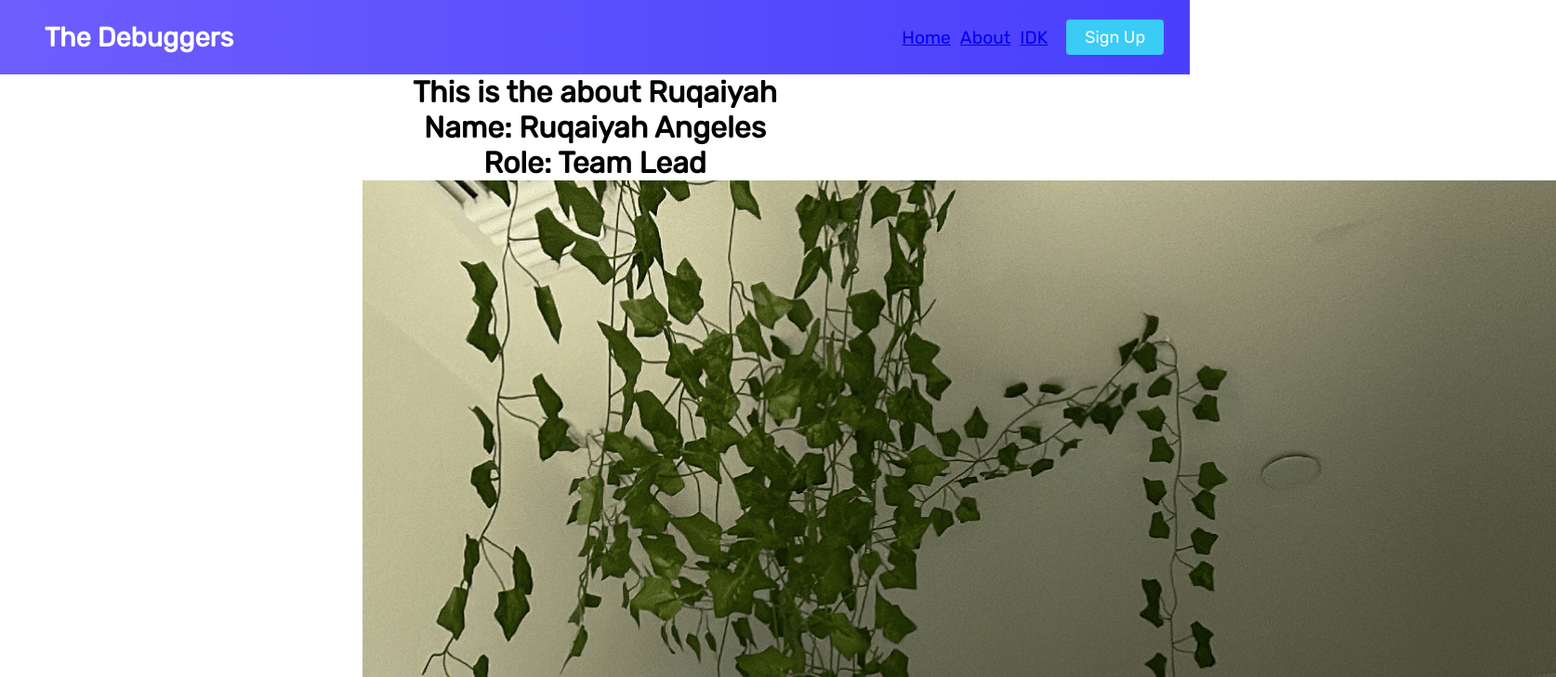
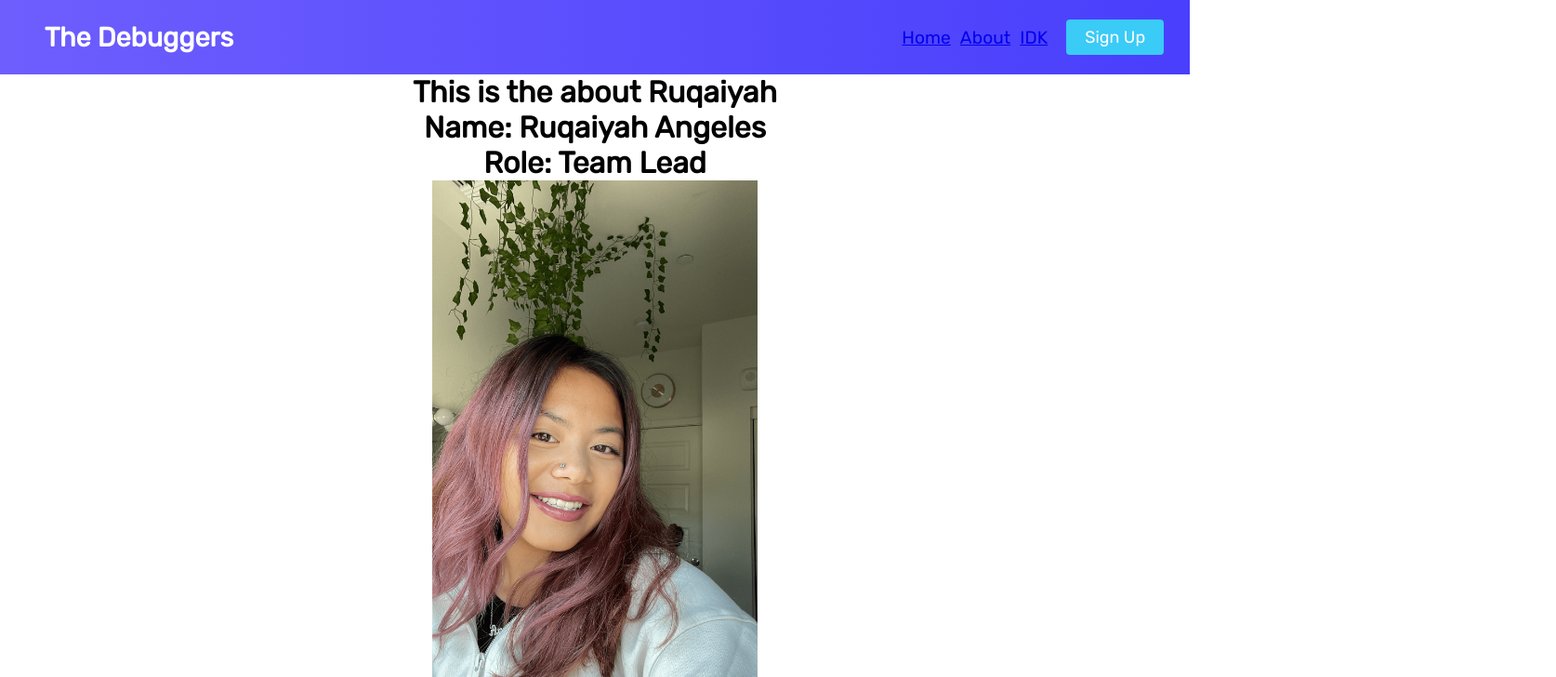
Before and after one commit to CSC-648-SFSU/csc-648-project-csc648-04-fa22-team03, a React (Create React App) app in the folder applications/client/: page /Ruqaiyah in a window 1280 px wide. Shown: the top 728 px of the page at 93% size, 1674 px wide, since content can reach past the window. Built offline with nearby package versions, Linux system fonts and the light colour scheme.

Commit message:
resized the about me images

```diff
--- a/applications/client/src/App.css
+++ b/applications/client/src/App.css
@@ -13,6 +13,10 @@
 .App-logo {
   height: 40vmin;
   pointer-events: none;
+}
+
+.aboutpics{
+  max-width: 70%;
 }
 
 @media (prefers-reduced-motion: no-preference) {
--- a/applications/client/src/pages/People/Ahmed.js
+++ b/applications/client/src/pages/People/Ahmed.js
@@ -6,7 +6,7 @@ function Ahmed() {
         <h1>This is the about Ahmed </h1>
         <h1>Name: Ahmed Ballal</h1>
         <h1>Role: SWE Helper</h1>
-        <img src="Ahmed.png" alt="Ahmed"/>
+        <img className = "aboutpics"src="Ahmed.png" alt="Ahmed"/>
       </div>
     );
   }
--- a/applications/client/src/pages/People/Aisha.js
+++ b/applications/client/src/pages/People/Aisha.js
@@ -6,7 +6,7 @@ function Aisha() {
         <h1>This is the about Aisha </h1>
         <h1>Name: Aisha Asif </h1>
         <h1>Role: Scrum Master </h1>
-        <img src="aisha.png" alt="aisha"/>
+        <img className = "aboutpics" src="aisha.png" alt="aisha"/>
       </div>
     );
   }
--- a/applications/client/src/pages/People/Chris.js
+++ b/applications/client/src/pages/People/Chris.js
@@ -6,7 +6,7 @@ function Chris() {
         <h1>This is the about Chris </h1>
         <h1>Name: Christopher Solorzano </h1>
         <h1>Role: Front-end Lead </h1>
-        <img src="IMG_9289.png" alt="Chris" />
+        <img className = "aboutpics" src="IMG_9289.png" alt="Chris" />
       </div>
     );
   }
--- a/applications/client/src/pages/People/Mandy.js
+++ b/applications/client/src/pages/People/Mandy.js
@@ -6,7 +6,7 @@ function Mandy() {
         <h1>This is the about Mandy </h1>
         <h1>Name: Mandy Noto </h1>
         <h1>Role: GitHub Master </h1>
-        <img src="mandy.png" alt="mandy" />
+        <img className = "aboutpics"src="mandy.png" alt="mandy" />
       </div>
     );
   }
--- a/applications/client/src/pages/People/Ruqaiyah.js
+++ b/applications/client/src/pages/People/Ruqaiyah.js
@@ -6,7 +6,7 @@ function Ruqaiyah() {
         <h1>This is the about Ruqaiyah </h1>
         <h1>Name: Ruqaiyah Angeles</h1>
         <h1>Role: Team Lead</h1>
-        <img src="ruqaiyah.png" alt="ruqaiyah" />
+        <img className = "aboutpics" src="ruqaiyah.png" alt="ruqaiyah" />
 
       </div>
     );
--- a/applications/client/src/pages/People/Shahriz.js
+++ b/applications/client/src/pages/People/Shahriz.js
@@ -6,7 +6,7 @@ function Shahriz() {
         <h1>This is the about Shahriz </h1>
         <h1>Name: Shahriz</h1>
         <h1>Role: Front-end Lead</h1>
-        <img src="Shahriz.png" alt="shahriz"/>
+        <img className = "aboutpics" src="Shahriz.png" alt="shahriz"/>
       </div>
     );
   }
```
Also changed, not shown: 1 other file (tests, documents, lock files or other folders).
